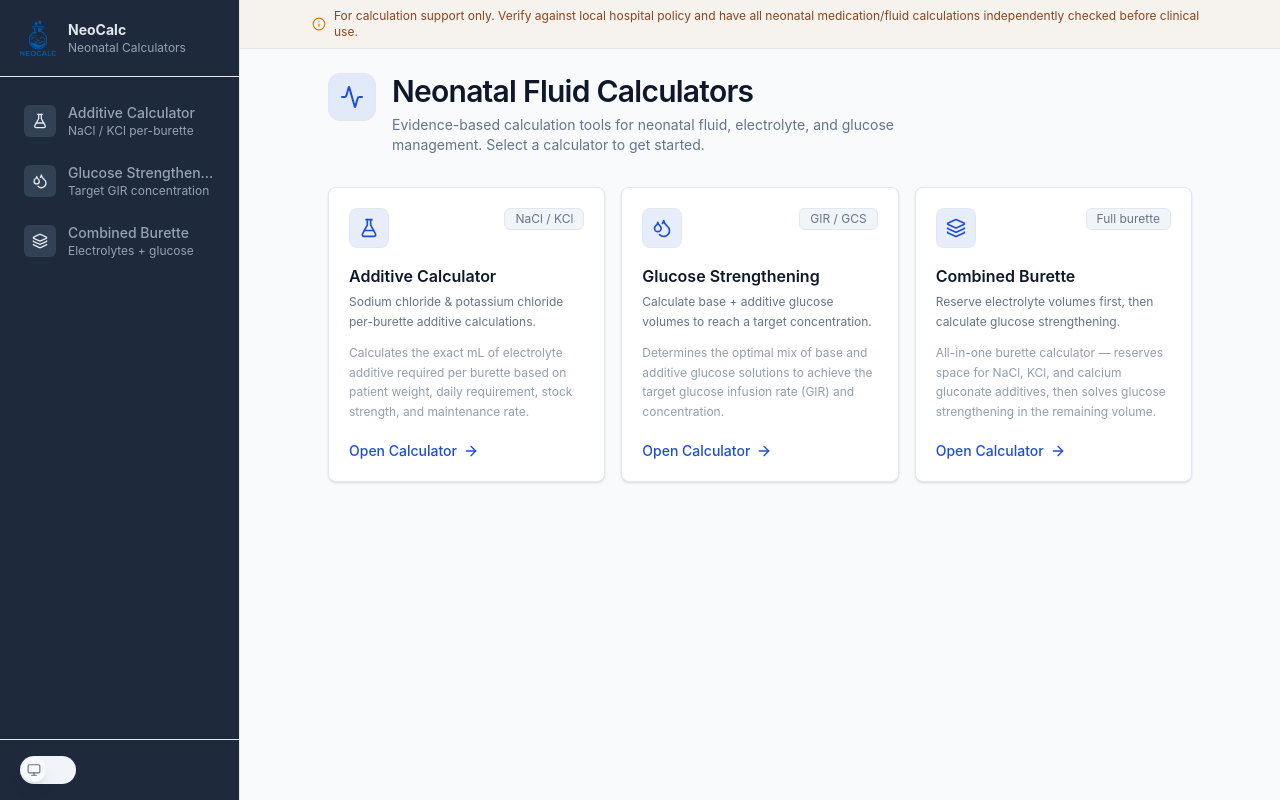
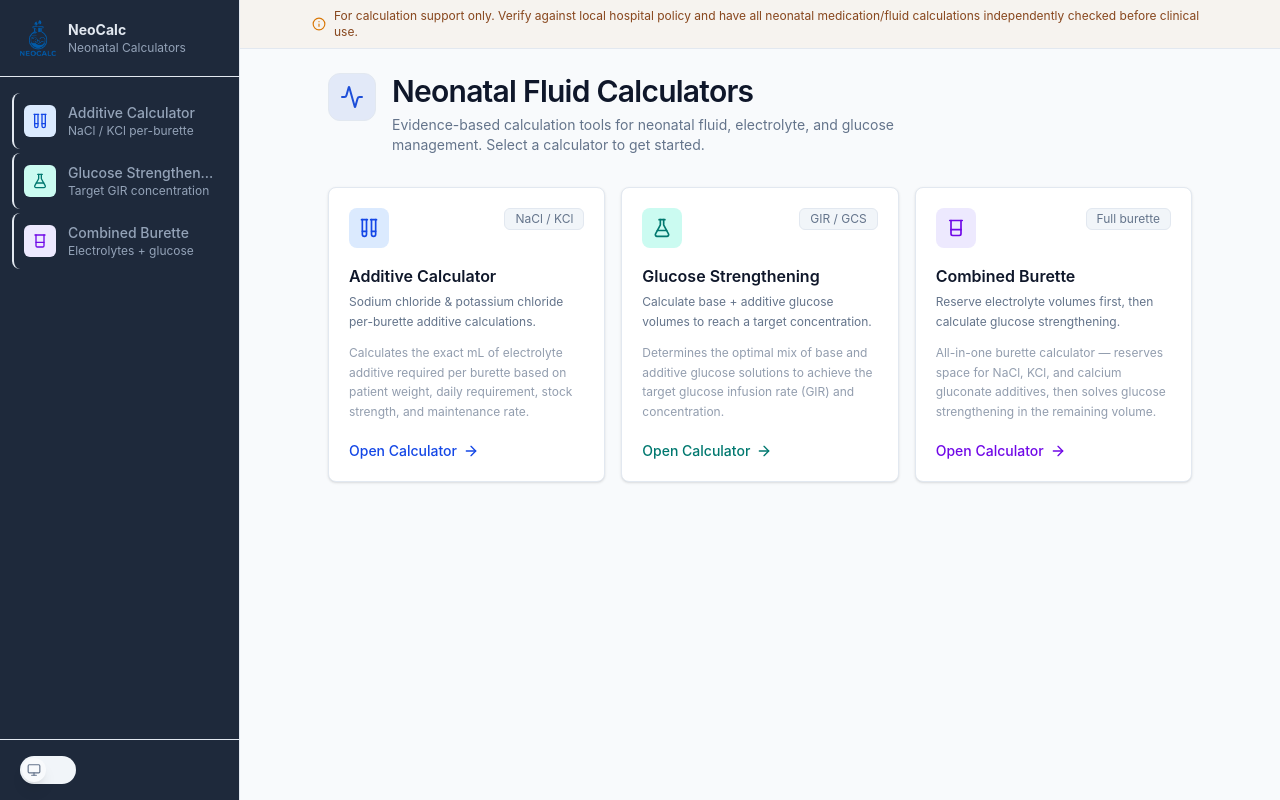
Before and after one commit to joyalvincent02/neocalc, a React (Vite) app: page / in a window 1280 px wide. Built offline with nearby package versions, Linux system fonts and the light colour scheme.

Commit message:
Refactor Sidebar and Dashboard components to utilize calculatorNavItems for navigation; enhance MathBlock for better formula display with compact option; improve CalculationBreakdown and VerificationChecks for layout consistency and accessibility; add CSS for horizontal scrolling of long formulas.

```diff
--- /dev/null
+++ b/src/calculations/shared/latexHelpers.ts
@@ -0,0 +1,24 @@
+/** Two-line substitution: symbolic form, then numeric values. */
+export function latexSubstitutionMultiline(
+  lhs: string,
+  symbolicRhs: string,
+  numericRhs: string,
+): string {
+  if (symbolicRhs === numericRhs) {
+    return `${lhs} = ${symbolicRhs}`
+  }
+  return `\\begin{aligned} ${lhs} &= ${symbolicRhs} \\\\ &= ${numericRhs} \\end{aligned}`
+}
+
+/** Fraction substitution with optional trailing factor (e.g. × 100) on a second line. */
+export function latexFractionMultiline(
+  lhs: string,
+  numerator: string,
+  denominator: string,
+  trailing = '',
+): string {
+  if (!trailing) {
+    return `${lhs} = \\dfrac{${numerator}}{${denominator}}`
+  }
+  return `\\begin{aligned} ${lhs} &= \\dfrac{${numerator}}{${denominator}} \\\\ &\\quad ${trailing} \\end{aligned}`
+}
--- a/src/components/layout/Sidebar.tsx
+++ b/src/components/layout/Sidebar.tsx
@@ -1,63 +1,42 @@
 import { useState } from 'react'
 import { NavLink } from 'react-router-dom'
-import { FlaskConical, Droplets, Layers, Menu, X } from 'lucide-react'
+import { Menu, X } from 'lucide-react'
+import { calculatorNavItems } from '../../config/calculatorNav'
 import { ThemeToggle } from './ThemeToggle'
 import { Sheet, SheetClose, SheetContent, SheetTrigger } from '@/components/ui/sheet'
 import { Button } from '@/components/ui/button'
 import { cn } from '@/lib/utils'
 
-interface NavItem {
-  to: string
-  label: string
-  description: string
-  icon: React.ReactNode
-}
-
-const navItems: NavItem[] = [
-  {
-    to: '/additives',
-    label: 'Additive Calculator',
-    description: 'NaCl / KCl per-burette',
-    icon: <FlaskConical className="h-4 w-4" />,
-  },
-  {
-    to: '/glucose',
-    label: 'Glucose Strengthening',
-    description: 'Target GIR concentration',
-    icon: <Droplets className="h-4 w-4" />,
-  },
-  {
-    to: '/combined',
-    label: 'Combined Burette',
-    description: 'Electrolytes + glucose',
-    icon: <Layers className="h-4 w-4" />,
-  },
-]
-
 function SidebarNav({ onNavigate }: { onNavigate?: () => void }) {
   return (
     <nav className="flex flex-col gap-1">
-      {navItems.map((item) => (
+      {calculatorNavItems.map((item) => {
+        const Icon = item.icon
+        return (
           <NavLink
             key={item.to}
             to={item.to}
             onClick={onNavigate}
             className={({ isActive }) =>
               cn(
-              'flex items-center gap-3 rounded-lg px-3 py-2.5 text-sm transition-colors',
+                'flex items-center gap-3 rounded-lg border-l-2 py-2.5 pl-2.5 pr-3 text-sm transition-colors',
                 isActive
-                ? 'bg-sidebar-accent/15 font-medium text-sidebar-foreground'
-                : 'text-sidebar-muted-foreground hover:bg-sidebar-muted hover:text-sidebar-foreground',
+                  ? cn(
+                      'font-medium text-sidebar-foreground',
+                      item.accent.activeIndicator,
+                      item.accent.activeBg,
+                    )
+                  : 'border-l-transparent text-sidebar-muted-foreground hover:bg-sidebar-muted hover:text-sidebar-foreground',
               )
             }
           >
             <span
               className={cn(
                 'flex h-8 w-8 shrink-0 items-center justify-center rounded-md',
-              'bg-sidebar-muted text-sidebar-foreground',
+                item.accent.iconBg,
               )}
             >
-            {item.icon}
+              <Icon className="h-4 w-4" aria-hidden="true" />
             </span>
             <div className="min-w-0">
               <div className="truncate font-medium">{item.label}</div>
@@ -66,7 +45,8 @@ function SidebarNav({ onNavigate }: { onNavigate?: () => void }) {
               </div>
             </div>
           </NavLink>
-      ))}
+        )
+      })}
     </nav>
   )
 }
--- /dev/null
+++ b/src/config/calculatorNav.tsx
@@ -0,0 +1,70 @@
+import { Beaker, FlaskConical, TestTubes } from 'lucide-react'
+
+export type CalculatorAccent = {
+  iconBg: string
+  cardBorder: string
+  cardHoverBorder: string
+  cta: string
+  activeIndicator: string
+  activeBg: string
+}
+
+export const calculatorNavItems = [
+  {
+    to: '/additives',
+    label: 'Additive Calculator',
+    description: 'NaCl / KCl per-burette',
+    badge: 'NaCl / KCl',
+    icon: TestTubes,
+    accent: {
+      iconBg: 'bg-blue-100 text-blue-700 dark:bg-blue-900/50 dark:text-blue-300',
+      cardBorder: 'border-blue-200 dark:border-blue-900',
+      cardHoverBorder: 'hover:border-blue-300 dark:hover:border-blue-800',
+      cta: 'text-blue-700 dark:text-blue-300',
+      activeIndicator: 'border-l-blue-500',
+      activeBg: 'bg-blue-500/10',
+    } satisfies CalculatorAccent,
+    cardDescription:
+      'Sodium chloride & potassium chloride per-burette additive calculations.',
+    cardDetails:
+      'Calculates the exact mL of electrolyte additive required per burette based on patient weight, daily requirement, stock strength, and maintenance rate.',
+  },
+  {
+    to: '/glucose',
+    label: 'Glucose Strengthening',
+    description: 'Target GIR concentration',
+    badge: 'GIR / GCS',
+    icon: FlaskConical,
+    accent: {
+      iconBg: 'bg-teal-100 text-teal-700 dark:bg-teal-900/50 dark:text-teal-300',
+      cardBorder: 'border-teal-200 dark:border-teal-900',
+      cardHoverBorder: 'hover:border-teal-300 dark:hover:border-teal-800',
+      cta: 'text-teal-700 dark:text-teal-300',
+      activeIndicator: 'border-l-teal-500',
+      activeBg: 'bg-teal-500/10',
+    } satisfies CalculatorAccent,
+    cardDescription:
+      'Calculate base + additive glucose volumes to reach a target concentration.',
+    cardDetails:
+      'Determines the optimal mix of base and additive glucose solutions to achieve the target glucose infusion rate (GIR) and concentration.',
+  },
+  {
+    to: '/combined',
+    label: 'Combined Burette',
+    description: 'Electrolytes + glucose',
+    badge: 'Full burette',
+    icon: Beaker,
+    accent: {
+      iconBg: 'bg-violet-100 text-violet-700 dark:bg-violet-900/50 dark:text-violet-300',
+      cardBorder: 'border-violet-200 dark:border-violet-900',
+      cardHoverBorder: 'hover:border-violet-300 dark:hover:border-violet-800',
+      cta: 'text-violet-700 dark:text-violet-300',
+      activeIndicator: 'border-l-violet-500',
+      activeBg: 'bg-violet-500/10',
+    } satisfies CalculatorAccent,
+    cardDescription:
+      'Reserve electrolyte volumes first, then calculate glucose strengthening.',
+    cardDetails:
+      'All-in-one burette calculator — reserves space for NaCl, KCl, and calcium gluconate additives, then solves glucose strengthening in the remaining volume.',
+  },
+] as const
--- a/src/features/dashboard/DashboardPage.tsx
+++ b/src/features/dashboard/DashboardPage.tsx
@@ -1,43 +1,9 @@
 import { Link } from 'react-router-dom'
-import { FlaskConical, Droplets, Layers, ArrowRight, Activity } from 'lucide-react'
+import { Activity, ArrowRight } from 'lucide-react'
+import { calculatorNavItems } from '../../config/calculatorNav'
 import { AppLayout } from '../../components/layout/AppLayout'
 import { Badge } from '@/components/ui/badge'
-
-interface CalculatorCard {
-  to: string
-  title: string
-  description: string
-  details: string
-  icon: React.ReactNode
-  badge: string
-}
-
-const calculators: CalculatorCard[] = [
-  {
-    to: '/additives',
-    title: 'Additive Calculator',
-    description: 'Sodium chloride & potassium chloride per-burette additive calculations.',
-    details: 'Calculates the exact mL of electrolyte additive required per burette based on patient weight, daily requirement, stock strength, and maintenance rate.',
-    icon: <FlaskConical className="h-5 w-5" />,
-    badge: 'NaCl / KCl',
-  },
-  {
-    to: '/glucose',
-    title: 'Glucose Strengthening',
-    description: 'Calculate base + additive glucose volumes to reach a target concentration.',
-    details: 'Determines the optimal mix of base and additive glucose solutions to achieve the target glucose infusion rate (GIR) and concentration.',
-    icon: <Droplets className="h-5 w-5" />,
-    badge: 'GIR / GCS',
-  },
-  {
-    to: '/combined',
-    title: 'Combined Burette',
-    description: 'Reserve electrolyte volumes first, then calculate glucose strengthening.',
-    details: 'All-in-one burette calculator — reserves space for NaCl, KCl, and calcium gluconate additives, then solves glucose strengthening in the remaining volume.',
-    icon: <Layers className="h-5 w-5" />,
-    badge: 'Full burette',
-  },
-]
+import { cn } from '@/lib/utils'
 
 export function DashboardPage() {
   return (
@@ -61,41 +27,50 @@ export function DashboardPage() {
 
         {/* Calculator cards — single semantic links */}
         <div className="grid gap-4 sm:grid-cols-1 lg:grid-cols-3">
-          {calculators.map((calc) => (
+          {calculatorNavItems.map((calc) => {
+            const Icon = calc.icon
+            return (
               <Link
                 key={calc.to}
                 to={calc.to}
-              className="group flex flex-col rounded-lg border border-border bg-card p-5 shadow-sm transition-all hover:shadow-md hover:-translate-y-0.5 hover:border-primary/30 focus-visible:outline-none focus-visible:ring-2 focus-visible:ring-ring focus-visible:ring-offset-2"
-              aria-label={`Open ${calc.title}`}
+                className={cn(
+                  'group flex flex-col rounded-lg border bg-card p-5 shadow-sm transition-all hover:shadow-md hover:-translate-y-0.5 focus-visible:outline-none focus-visible:ring-2 focus-visible:ring-ring focus-visible:ring-offset-2',
+                  calc.accent.cardBorder,
+                  calc.accent.cardHoverBorder,
+                )}
+                aria-label={`Open ${calc.label}`}
               >
-              {/* Icon + badge row */}
                 <div className="flex items-start justify-between gap-2 mb-4">
-                <div className="flex h-10 w-10 items-center justify-center rounded-lg bg-primary/10 text-primary border border-primary/20">
-                  {calc.icon}
+                  <div
+                    className={cn(
+                      'flex h-10 w-10 items-center justify-center rounded-lg',
+                      calc.accent.iconBg,
+                    )}
+                  >
+                    <Icon className="h-5 w-5" aria-hidden="true" />
                   </div>
                   <Badge variant="secondary" className="text-xs font-normal text-muted-foreground">
                     {calc.badge}
                   </Badge>
                 </div>
 
-              {/* Text */}
                 <div className="flex-1">
-                <h2 className="text-base font-semibold text-foreground mb-1">{calc.title}</h2>
+                  <h2 className="text-base font-semibold text-foreground mb-1">{calc.label}</h2>
                   <p className="text-xs text-muted-foreground leading-relaxed mb-3">
-                  {calc.description}
+                    {calc.cardDescription}
                   </p>
                   <p className="text-xs text-muted-foreground/70 leading-relaxed">
-                  {calc.details}
+                    {calc.cardDetails}
                   </p>
                 </div>
 
-              {/* CTA row */}
-              <div className="mt-5 flex items-center gap-1.5 text-sm font-medium text-primary">
+                <div className={cn('mt-5 flex items-center gap-1.5 text-sm font-medium', calc.accent.cta)}>
                   Open Calculator
                   <ArrowRight className="h-4 w-4 transition-transform group-hover:translate-x-0.5" aria-hidden="true" />
                 </div>
               </Link>
-          ))}
+            )
+          })}
         </div>
       </div>
     </AppLayout>
--- a/src/styles/globals.css
+++ b/src/styles/globals.css
@@ -180,3 +180,22 @@ body {
     animation: none;
   }
 }
+
+/* ── Formula horizontal scroll (long KaTeX on narrow viewports) ───────────── */
+
+.formula-scroll {
+  overflow-x: auto;
+  max-width: 100%;
+  min-width: 0;
+  -webkit-overflow-scrolling: touch;
+  overscroll-behavior-x: contain;
+}
+
+.formula-scroll-inner {
+  width: max-content;
+  margin-inline: auto;
+}
+
+.formula-scroll .katex {
+  white-space: nowrap;
+}
```
Also changed, not shown: src/components/results/CalculationBreakdown.tsx (+4 -4 lines), src/components/results/MathBlock.tsx (+20 -4 lines), src/components/results/VerificationChecks.tsx (+6 -6 lines). Lines whose indentation alone changed are shown as unchanged.
